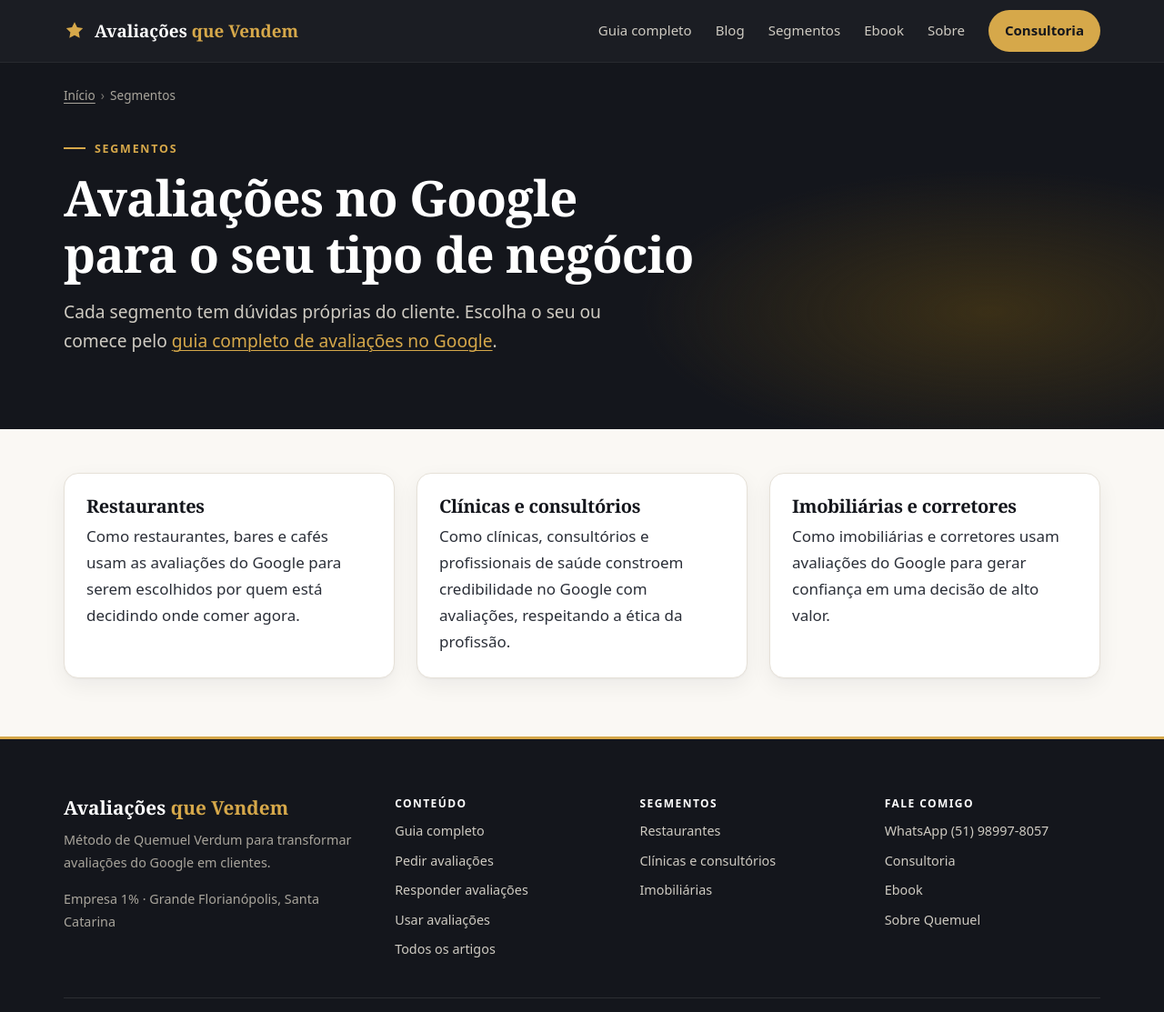
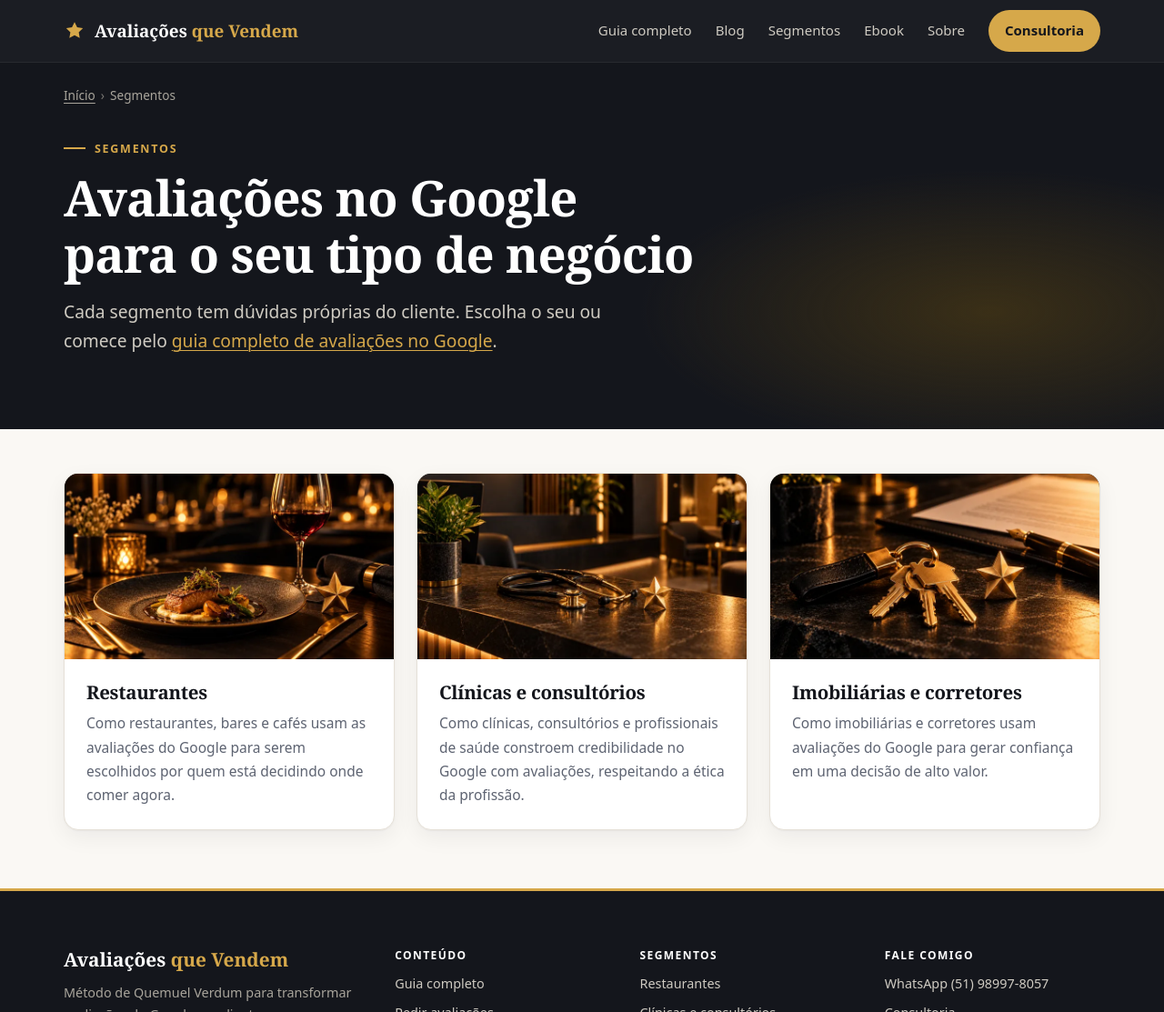
Before and after one commit to souquemuel/avaliacoes, an Astro site: page /avaliacoes-para in a window 1280 px wide. Shown: the top 1113 px of the page at 91% size. Built offline with nearby package versions, Linux system fonts and the light colour scheme; Astro itself is replaced by a stand-in of ours; a web font is replaced by a local one.

Commit message:
Segmentos com fotos no cabeçalho e nos cartões

```diff
--- a/src/pages/avaliacoes-para/index.astro
+++ b/src/pages/avaliacoes-para/index.astro
@@ -10,11 +10,14 @@ import { PILAR_URL } from '../../temas';
     <p class="intro-secao">Cada segmento tem dúvidas próprias do cliente. Escolha o seu ou comece pelo <a href={PILAR_URL}>guia completo de avaliações no Google</a>.</p>
   </div></section>
   <section class="pagina-corpo"><div class="container">
-    <div class="grade" style="margin-top:0">
+    <div class="grade-posts">
       {NICHOS.map((n) => (
-        <article class="cartao">
-          <h2 style="font-size:1.25rem;margin:0 0 8px"><a class="titulo" href={`/avaliacoes-para/${n.slug}/`}>{n.nome}</a></h2>
-          <p>{n.descricao}</p>
+        <article class="card-post">
+          <a class="card-capa" href={`/avaliacoes-para/${n.slug}/`} tabindex="-1" aria-hidden="true"><img src={`/capas/${n.capa}-768.webp`} width="768" height="432" loading="lazy" decoding="async" alt={n.capaAlt} /></a>
+          <div class="card-corpo">
+            <h2 class="card-titulo"><a href={`/avaliacoes-para/${n.slug}/`}>{n.nome}</a></h2>
+            <p class="card-resumo">{n.descricao}</p>
+          </div>
         </article>
       ))}
     </div>
```
Also changed, not shown: src/pages/avaliacoes-para/[nicho].astro (+10 -5 lines).
